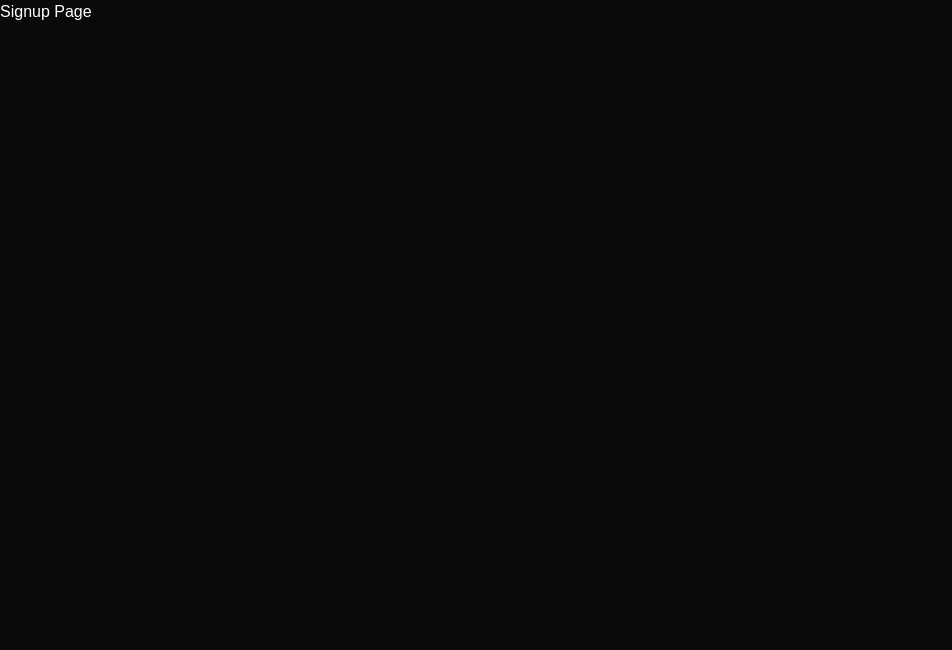
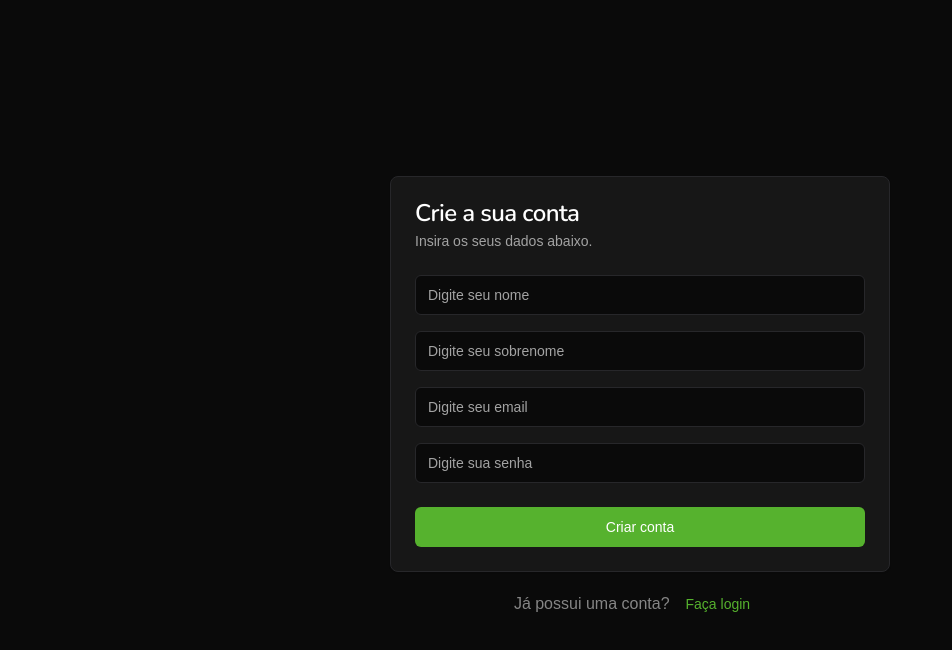
Before and after one commit to PauloRicardofsa98/fintrack, a React (Vite) app: page /signup in a window 1280 px wide. Shown: the top 650 px of the page, without its empty margins (0-952 px from the left). Built offline with nearby package versions, Linux system fonts and the light colour scheme; a web font is replaced by a local one.

Commit message:
feat: add initial sign up page

```diff
--- /dev/null
+++ b/src/components/ui/card.jsx
@@ -0,0 +1,68 @@
+import * as React from "react";
+
+import { cn } from "@/lib/utils";
+
+const Card = React.forwardRef(({ className, ...props }, ref) => (
+  <div
+    ref={ref}
+    className={cn(
+      "rounded-lg border bg-card text-card-foreground shadow-sm",
+      className,
+    )}
+    {...props}
+  />
+));
+Card.displayName = "Card";
+
+const CardHeader = React.forwardRef(({ className, ...props }, ref) => (
+  <div
+    ref={ref}
+    className={cn("flex flex-col space-y-1.5 p-6", className)}
+    {...props}
+  />
+));
+CardHeader.displayName = "CardHeader";
+
+const CardTitle = React.forwardRef(({ className, ...props }, ref) => (
+  <div
+    ref={ref}
+    className={cn(
+      "text-2xl font-semibold leading-none tracking-tight",
+      className,
+    )}
+    {...props}
+  />
+));
+CardTitle.displayName = "CardTitle";
+
+const CardDescription = React.forwardRef(({ className, ...props }, ref) => (
+  <div
+    ref={ref}
+    className={cn("text-sm text-muted-foreground", className)}
+    {...props}
+  />
+));
+CardDescription.displayName = "CardDescription";
+
+const CardContent = React.forwardRef(({ className, ...props }, ref) => (
+  <div ref={ref} className={cn("p-6 pt-0", className)} {...props} />
+));
+CardContent.displayName = "CardContent";
+
+const CardFooter = React.forwardRef(({ className, ...props }, ref) => (
+  <div
+    ref={ref}
+    className={cn("flex items-center p-6 pt-0", className)}
+    {...props}
+  />
+));
+CardFooter.displayName = "CardFooter";
+
+export {
+  Card,
+  CardContent,
+  CardDescription,
+  CardFooter,
+  CardHeader,
+  CardTitle,
+};
--- /dev/null
+++ b/src/components/ui/input.jsx
@@ -0,0 +1,20 @@
+import * as React from "react";
+
+import { cn } from "@/lib/utils";
+
+const Input = React.forwardRef(({ className, type, ...props }, ref) => {
+  return (
+    <input
+      type={type}
+      className={cn(
+        "flex h-10 w-full rounded-md border border-input bg-background px-3 py-2 text-base ring-offset-background file:border-0 file:bg-transparent file:text-sm file:font-medium file:text-foreground placeholder:text-muted-foreground focus-visible:outline-none focus-visible:ring-2 focus-visible:ring-ring focus-visible:ring-offset-2 disabled:cursor-not-allowed disabled:opacity-50 md:text-sm",
+        className,
+      )}
+      ref={ref}
+      {...props}
+    />
+  );
+});
+Input.displayName = "Input";
+
+export { Input };
--- a/src/pages/signup.jsx
+++ b/src/pages/signup.jsx
@@ -1,5 +1,43 @@
+import { Link } from "react-router";
+
+import { Button } from "@/components/ui/button";
+import {
+  Card,
+  CardContent,
+  CardDescription,
+  CardFooter,
+  CardHeader,
+  CardTitle,
+} from "@/components/ui/card";
+import { Input } from "@/components/ui/input";
+
 const SignupPage = () => {
-  return <h1>Signup Page</h1>;
+  return (
+    <div className="flex h-screen w-screen flex-col items-center justify-center gap-3">
+      <Card className="w-[500px]">
+        <CardHeader>
+          <CardTitle>Crie a sua conta</CardTitle>
+          <CardDescription>Insira os seus dados abaixo.</CardDescription>
+        </CardHeader>
+        <CardContent className="space-y-4">
+          <Input placeholder="Digite seu nome" />
+          <Input placeholder="Digite seu sobrenome" />
+          <Input placeholder="Digite seu email" />
+          <Input placeholder="Digite sua senha" type="password" />
+        </CardContent>
+        <CardFooter>
+          <Button className="w-full">Criar conta</Button>
+        </CardFooter>
+      </Card>
+
+      <div className="flex items-center justify-center">
+        <p className="text-center opacity-50">Já possui uma conta?</p>
+        <Button variant="link" asChild>
+          <Link to="/login">Faça login</Link>
+        </Button>
+      </div>
+    </div>
+  );
 };
 
 export default SignupPage;
```
